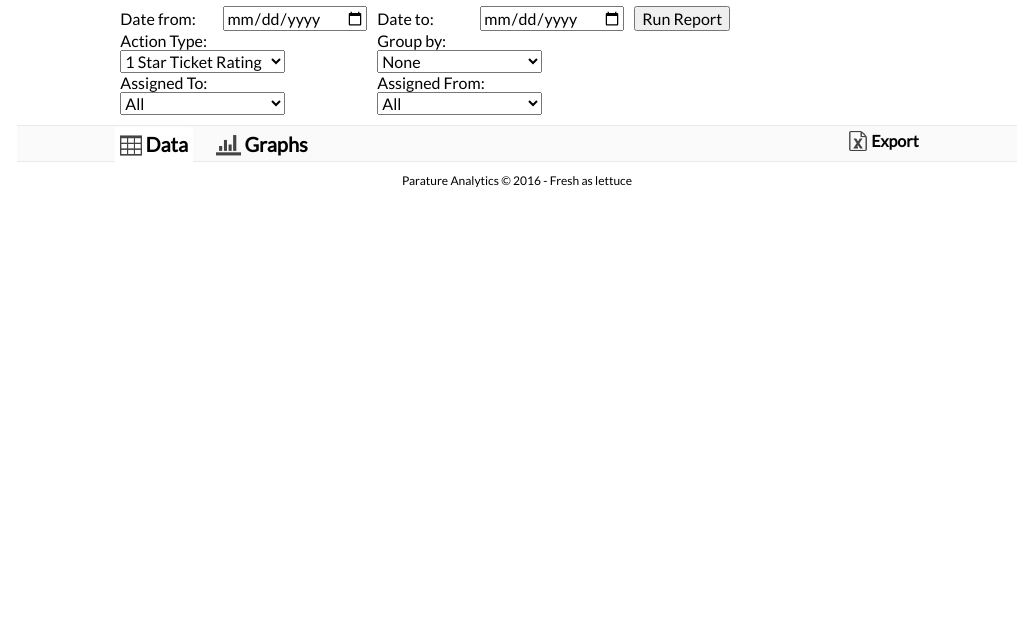
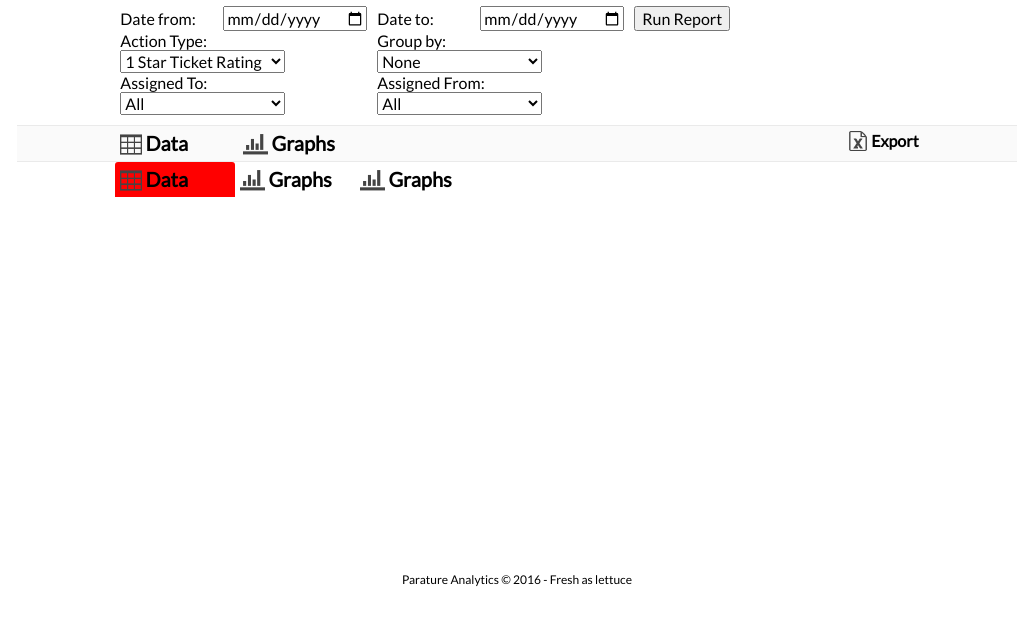
Before and after one commit to finalsite/paratureanalytics, a website: page frontend_dev/source/index.html in a window 1280 px wide. Shown: the part 63-688 px from the top of the page, without its empty margins (123-1156 px from the left). Drawn offline with Linux system fonts and the light colour scheme; a web font is replaced by a local one.

Commit message:
feat: implement core markup/css/js for tab element

```diff
--- a/frontend_dev/source/css/main.css
+++ b/frontend_dev/source/css/main.css
@@ -130,25 +130,31 @@ td {
     #TABBED ELEMENT
 \* -------------------------------- */
 
-.tab__nav {
+.tabs {
   position: relative;
-  top: 1px;
+  min-height: 400px;
+  width: 100%;
 }
+
+.tab__panel {
+  position: absolute;
+  top: 0;
+  width: 100%;
+  min-height: 400px;
+}
+
 .tab__link {
   border-top-left-radius: 3px;
   border-top-right-radius: 3px;
   cursor: pointer;
   display: inline-block;
-  margin-right: 15px;
   padding: 5px;
+  position: relative;
+  width: 120px;
 }
 
 .tab__link > * {
   vertical-align: top;
-}
-
-.tab__link--active {
-  background: #fff;
 }
 
 .tab__icon {
@@ -156,14 +162,46 @@ td {
   width: 25px;
 }
 
+.tab__name {
+  display: inline-block;
+  font-size: 20px;
+  margin: 0;
+}
+
+.tab__content {
+  display: none;
+}
+
+.tab__panel:nth-child(1) .tab__link {
+  left: 0;
+  z-index: 12;
+}
+
+.tab__panel:nth-child(2) .tab__link {
+  left: 120px;
+  z-index: 8;
+}
+
+.tab__panel:nth-child(3) .tab__link {
+  left: 240px;
+  z-index: 4;
+}
+
+.tab__panel--active .tab__link {
+  background: #f00;
+}
+
+.tab__panel--active .tab__content {
+  display: block;
+}
+
+/* Custom icons */
 .tab__icon--table {
   margin-top: 2px;
   height: 23px;
   width: 22px;
 }
 
-.tab__name {
-  display: inline-block;
-  font-size: 20px;
-  margin: 0;
+.tab__icon--stats-bars {
+
 }
--- a/frontend_dev/source/index.html
+++ b/frontend_dev/source/index.html
@@ -150,7 +150,44 @@
     <div class="grid__row">
       <div class="grid__col-1"></div>
       <div class="grid__col-10">
-        <table id="data"></table>
+
+        <div class="tabs">
+          <div class="tab__panel tab__panel--active">
+            <div class="tab__link">
+              <img class="tab__icon tab__icon--table" src="images/table2.png">
+              <h4 class="tab__name">Data</h4>
+            </div>
+
+            <div class="tab__content">
+              <table id="data"></table>
+            </div>
+          </div>
+
+
+          <div class="tab__panel">
+            <div class="tab__link">
+              <img class="tab__icon tab__icon--stats-bar" src="images/stats-bars.png">
+              <h4 class="tab__name">Graphs</h4>
+            </div>
+
+            <div class="tab__content">
+              hello, world
+            </div>
+          </div>
+
+          <div class="tab__panel">
+            <div class="tab__link">
+              <img class="tab__icon tab__icon--stats-bar" src="images/stats-bars.png">
+              <h4 class="tab__name">Graphs</h4>
+            </div>
+
+            <div class="tab__content">
+              what, what, what time is it?
+            </div>
+          </div>
+        </div>
+
+
       </div>
       <div class="grid__col-1"></div>
     </div>
--- a/frontend_dev/source/js/main.js
+++ b/frontend_dev/source/js/main.js
@@ -89,5 +89,14 @@ $(function() {
       dataType: 'json',
       success: load
     });
-  })
+  });
+
+  // Tab Element
+  $('.tabs').on('click', '.tab__link', function() {
+    // Select all active class elements and remove them
+    $('.tab__panel--active').removeClass('tab__panel--active');
+
+    // Apply active class to this element
+    $(this).parent('.tab__panel').addClass('tab__panel--active');
+  });
 });
```
Also changed, not shown: frontend_dev/build/css/main.css, frontend_dev/build/index.html, frontend_dev/build/js/main.js.
